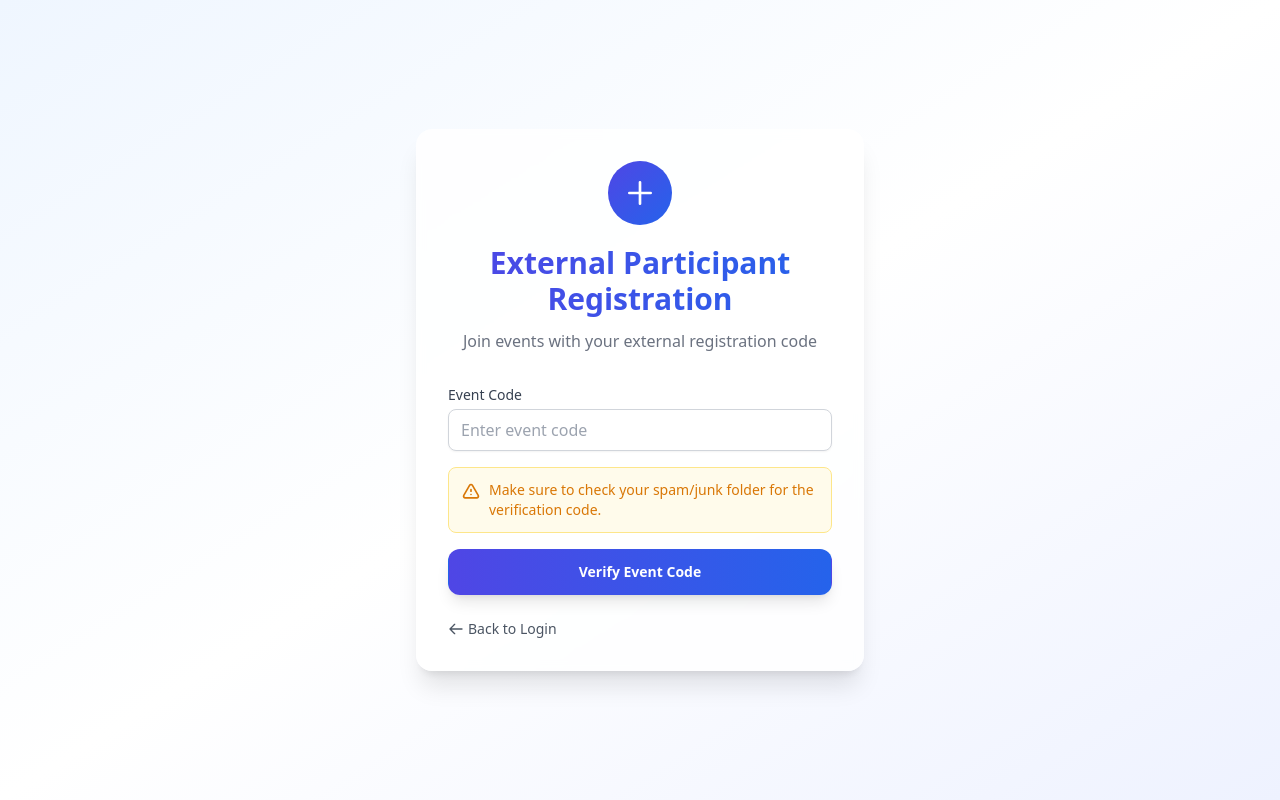
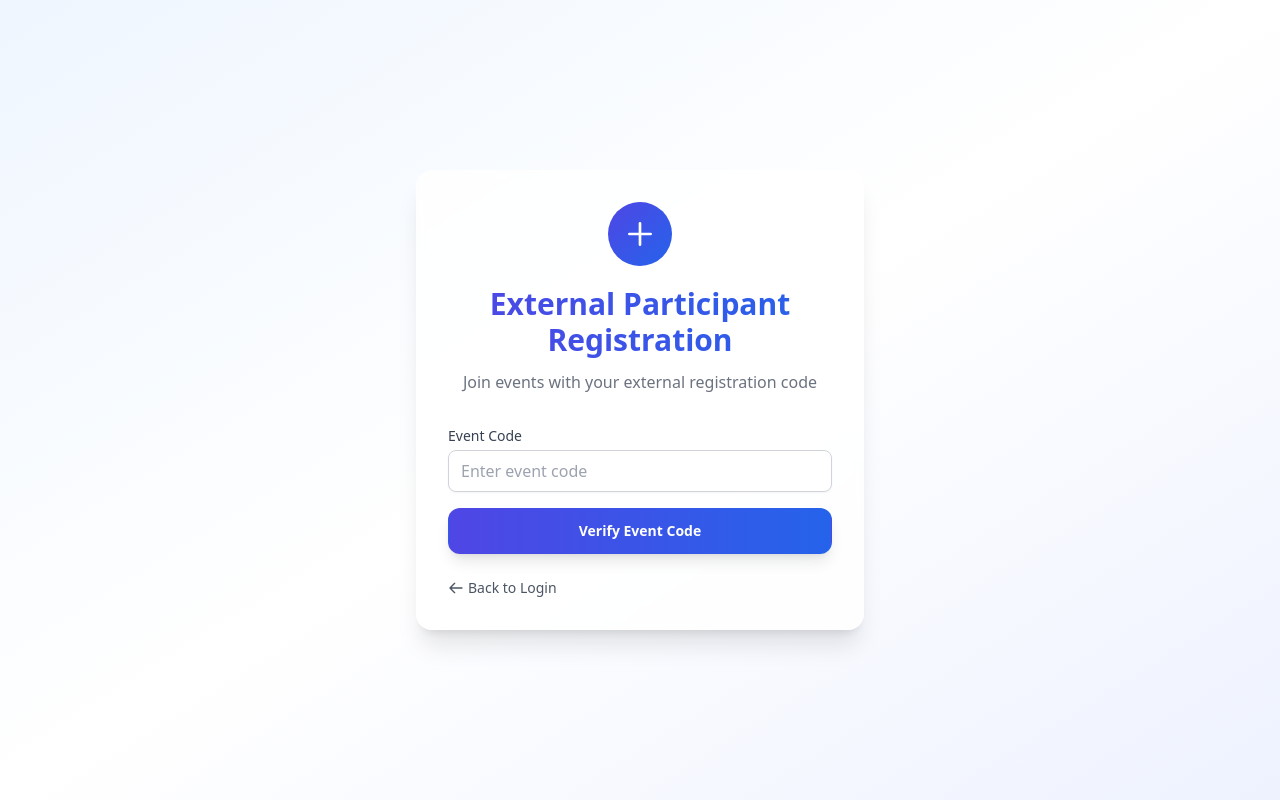
Before and after one commit to harshbansal7/amity-events-frontend, a React (Vite) app: page /external-register in a window 1280 px wide. Built offline with nearby package versions, Linux system fonts and the light colour scheme; no server answers.

Commit message:
Remove Junk Alert

```diff
--- a/src/components/Auth/ExternalRegistration.jsx
+++ b/src/components/Auth/ExternalRegistration.jsx
@@ -93,12 +93,12 @@ const ExternalRegistration = () => {
                 maxLength={6}
               />
             </div>
-            <div className="text-sm text-amber-600 bg-amber-50 p-3 rounded-lg border border-amber-200 flex items-start space-x-2">
+            {/* <div className="text-sm text-amber-600 bg-amber-50 p-3 rounded-lg border border-amber-200 flex items-start space-x-2">
               <svg className="w-5 h-5 flex-shrink-0 mt-0.5" fill="none" viewBox="0 0 24 24" stroke="currentColor">
                 <path strokeLinecap="round" strokeLinejoin="round" strokeWidth={2} d="M12 9v2m0 4h.01m-6.938 4h13.856c1.54 0 2.502-1.667 1.732-3L13.732 4c-.77-1.333-2.694-1.333-3.464 0L3.34 16c-.77 1.333.192 3 1.732 3z" />
               </svg>
               <span>Make sure to check your spam/junk folder for the verification code.</span>
-            </div>
+            </div> */}
             <button
               type="submit"
               disabled={loading}
--- a/src/components/Auth/ForgotPassword.jsx
+++ b/src/components/Auth/ForgotPassword.jsx
@@ -105,12 +105,12 @@ const ForgotPassword = () => {
                 placeholder="Enter your Amity email"
               />
             </div>
-            <div className="text-sm text-amber-600 bg-amber-50 p-3 rounded-lg border border-amber-200 flex items-start space-x-2">
+            {/* <div className="text-sm text-amber-600 bg-amber-50 p-3 rounded-lg border border-amber-200 flex items-start space-x-2">
               <svg className="w-5 h-5 flex-shrink-0 mt-0.5" fill="none" viewBox="0 0 24 24" stroke="currentColor">
                 <path strokeLinecap="round" strokeLinejoin="round" strokeWidth={2} d="M12 9v2m0 4h.01m-6.938 4h13.856c1.54 0 2.502-1.667 1.732-3L13.732 4c-.77-1.333-2.694-1.333-3.464 0L3.34 16c-.77 1.333.192 3 1.732 3z" />
               </svg>
               <span>Make sure to check your spam/junk folder for the reset code.</span>
-            </div>
+            </div> */}
             <button
               type="submit"
               disabled={loading}
```
